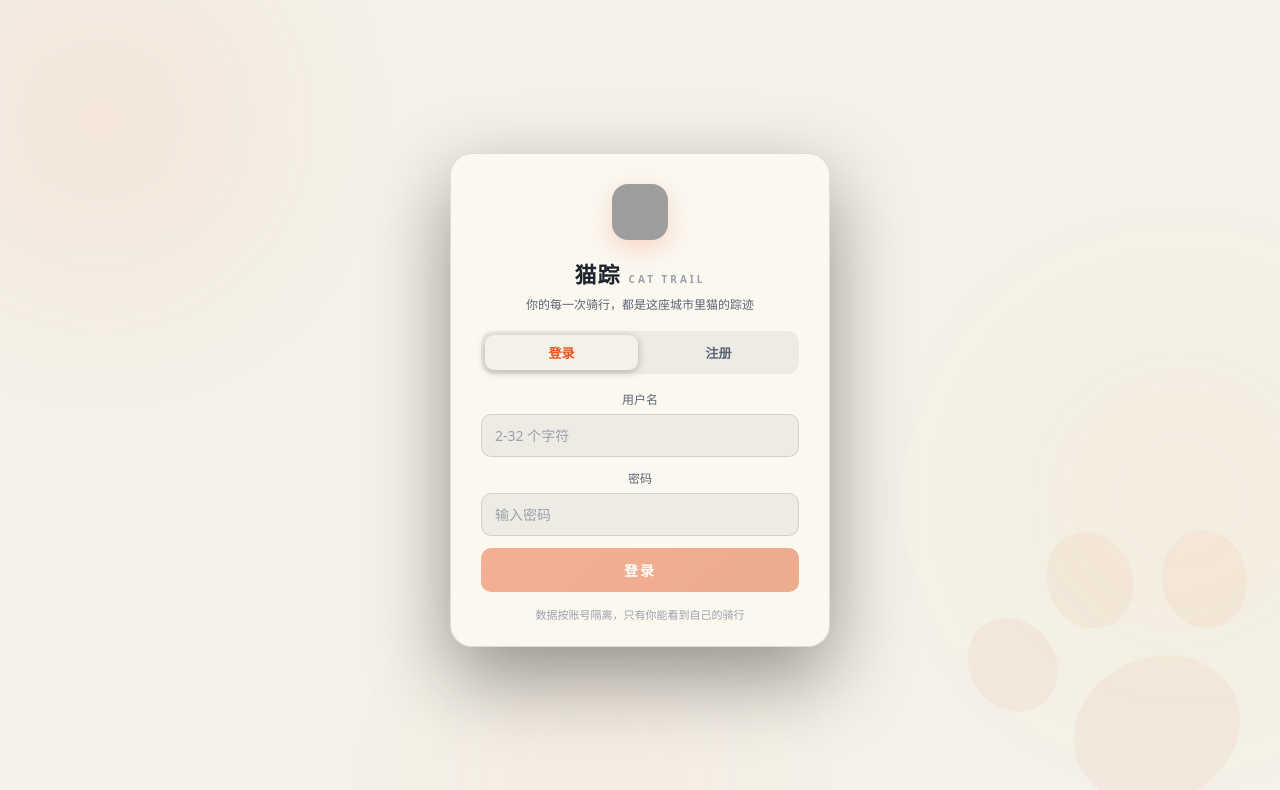
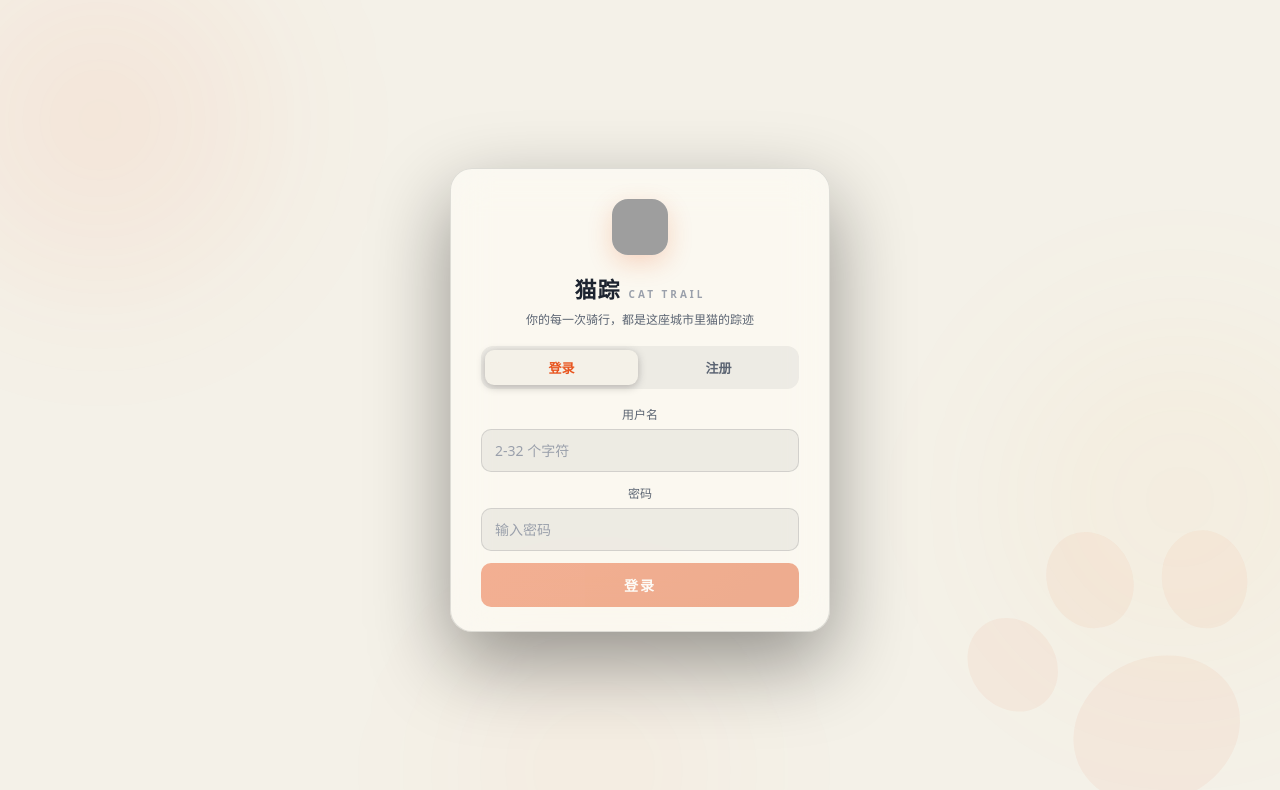
Before and after one commit to lonely202602-ctrl/CatTrail, a React (Vite) app in the folder apps/web/: page / in a window 1280 px wide. Shown: the top 790 px of the page. Built offline with nearby package versions, Linux system fonts and the light colour scheme; grey boxes are pictures that could not be loaded.

Commit message:
style: 移除登录卡底部提示文案

```diff
--- a/apps/web/src/pages/AuthPage.tsx
+++ b/apps/web/src/pages/AuthPage.tsx
@@ -92,11 +92,6 @@ export function AuthPage({ theme, onAuthed }: { theme: 'night' | 'day'; onAuthed
           {busy ? '请稍候…' : mode === 'login' ? '登录' : '注册并进入'}
         </button>
 
-        <p className="authcard__note">
-          {mode === 'register'
-            ? '首个注册的账号会认领服务器里已有的历史骑行数据'
-            : '数据按账号隔离，只有你能看到自己的骑行'}
-        </p>
       </div>
     </div>
   );
```
